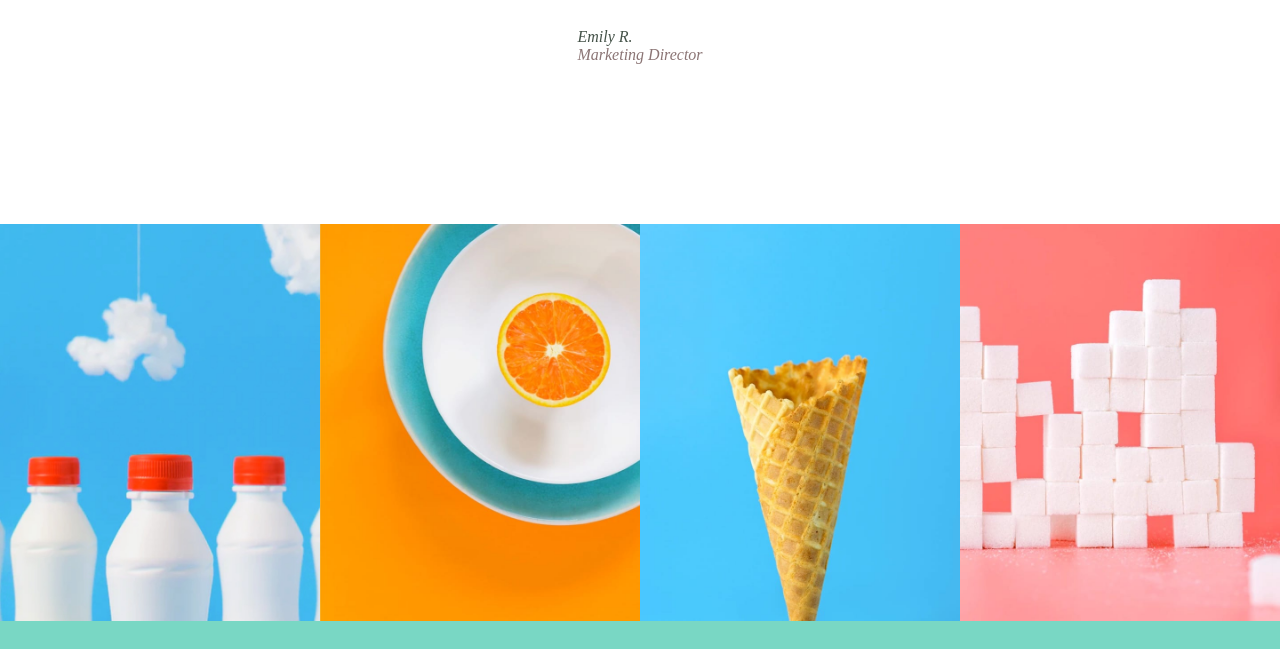
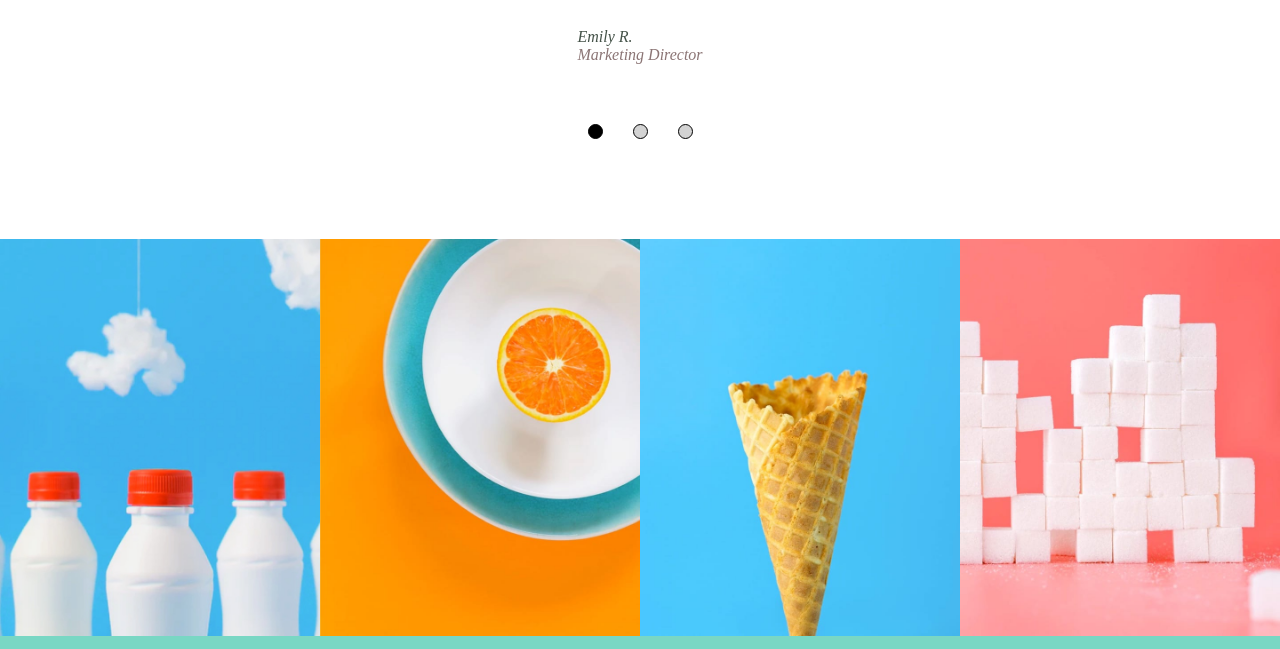
Before and after one commit to DeepakRizal/Frontend-mentor-landing-page, a plain HTML site: page index.html in a window 1280 px wide. Shown: the part 2880-3529 px from the top of the page. Drawn offline with Linux system fonts and the light colour scheme.

Commit message:
feat(slider): add dot navigation functionality

```diff
--- a/index.html
+++ b/index.html
@@ -225,6 +225,8 @@
             </div>
           </div>
         </div>
+
+        <div class="buttons"></div>
       </section>
 
       <section class="gallery_section">
--- a/script.js
+++ b/script.js
@@ -4,17 +4,51 @@ const left = document.querySelector(".left");
 const right = document.querySelector(".right");
 const mobileNavigation = document.querySelector(".mobile-navigation");
 const mobileNavgationButton = document.querySelector(".mobile-navigation-icon");
+const buttonsContainer = document.querySelector(".buttons");
 
 let slideNumber = 1;
+
+//buttons dot slider
+for (let i = 0; i < slides.length; i++) {
+  const button = document.createElement("div");
+  button.classList.add("button");
+  buttonsContainer.appendChild(button);
+}
+
+const buttons = document.querySelectorAll(".button");
+
+buttons[0].style.backgroundColor = "black";
+
+const resetBg = () => {
+  buttons.forEach((button) => {
+    button.style.backgroundColor = "lightgrey";
+  });
+};
+
+buttons.forEach((button, i) => {
+  button.addEventListener("click", () => {
+    resetBg();
+    slidesContainer.style.transform = `translateX(-${i * 100}%)`;
+    slideNumber = i + 1;
+    button.style.backgroundColor = "black";
+  });
+});
+
+const changeColour = () => {
+  resetBg();
+  buttons[slideNumber - 1].style.backgroundColor = "black";
+};
 
 right.addEventListener("click", () => {
   if (slides.length > slideNumber) {
     slidesContainer.style.transform = `translateX(-${slideNumber * 100}%)`;
+
     slideNumber++;
   } else {
     slidesContainer.style.transform = `translateX(0)`;
     slideNumber = 1;
   }
+  changeColour();
 });
 
 left.addEventListener("click", () => {
@@ -27,6 +61,7 @@ left.addEventListener("click", () => {
     slidesContainer.style.transform = `translateX(-200%)`;
     slideNumber = 3;
   }
+  changeColour();
 });
 
 mobileNavgationButton.addEventListener("click", () => {
--- a/styles.css
+++ b/styles.css
@@ -314,6 +314,23 @@ footer {
   list-style-type: none;
 }
 
+/* dot slider  */
+.buttons {
+  display: flex;
+  gap: 30px;
+  align-items: center;
+  justify-content: center;
+}
+
+.button {
+  width: 15px;
+  height: 15px;
+  border: 1px solid black;
+  border-radius: 100%;
+  background-color: lightgrey;
+  cursor: pointer;
+}
+
 @media (max-width: 600px) {
   .main-header {
     background-image: url("./images/mobile/image-header.jpg");
```
